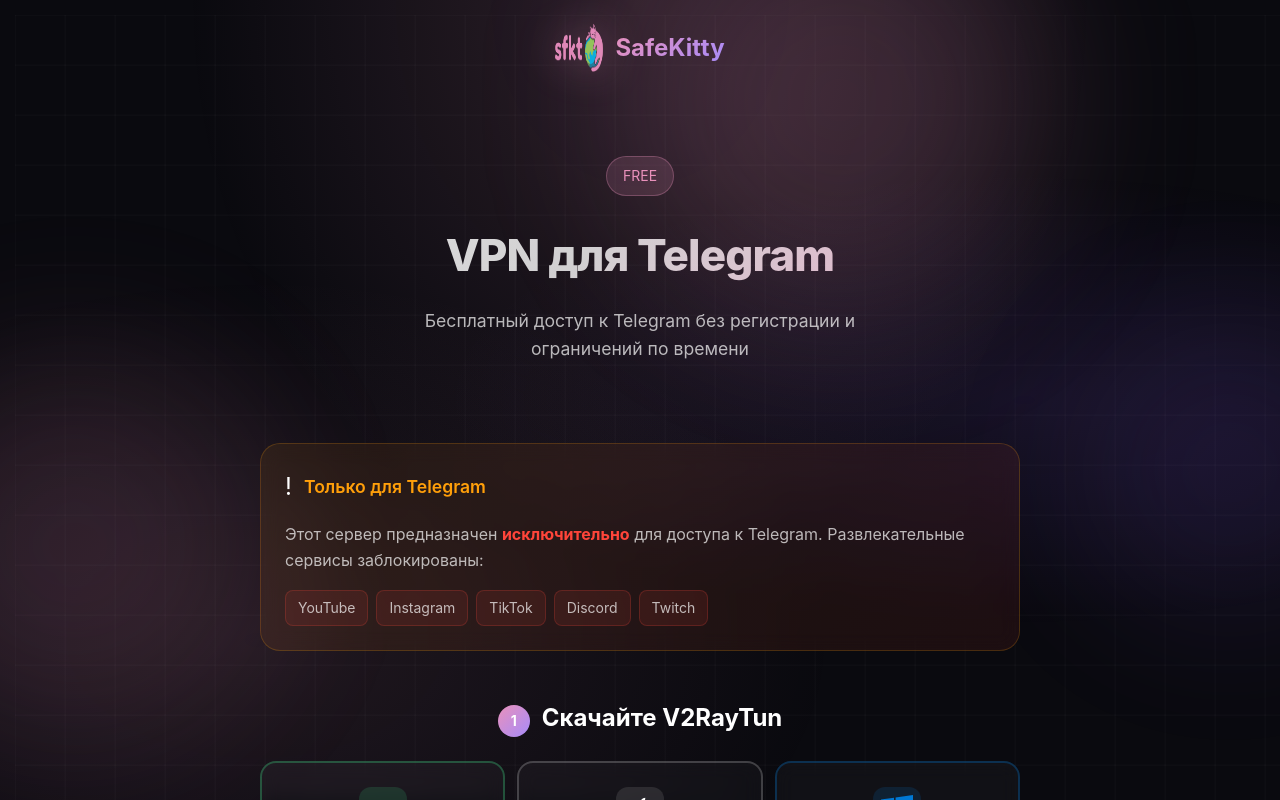
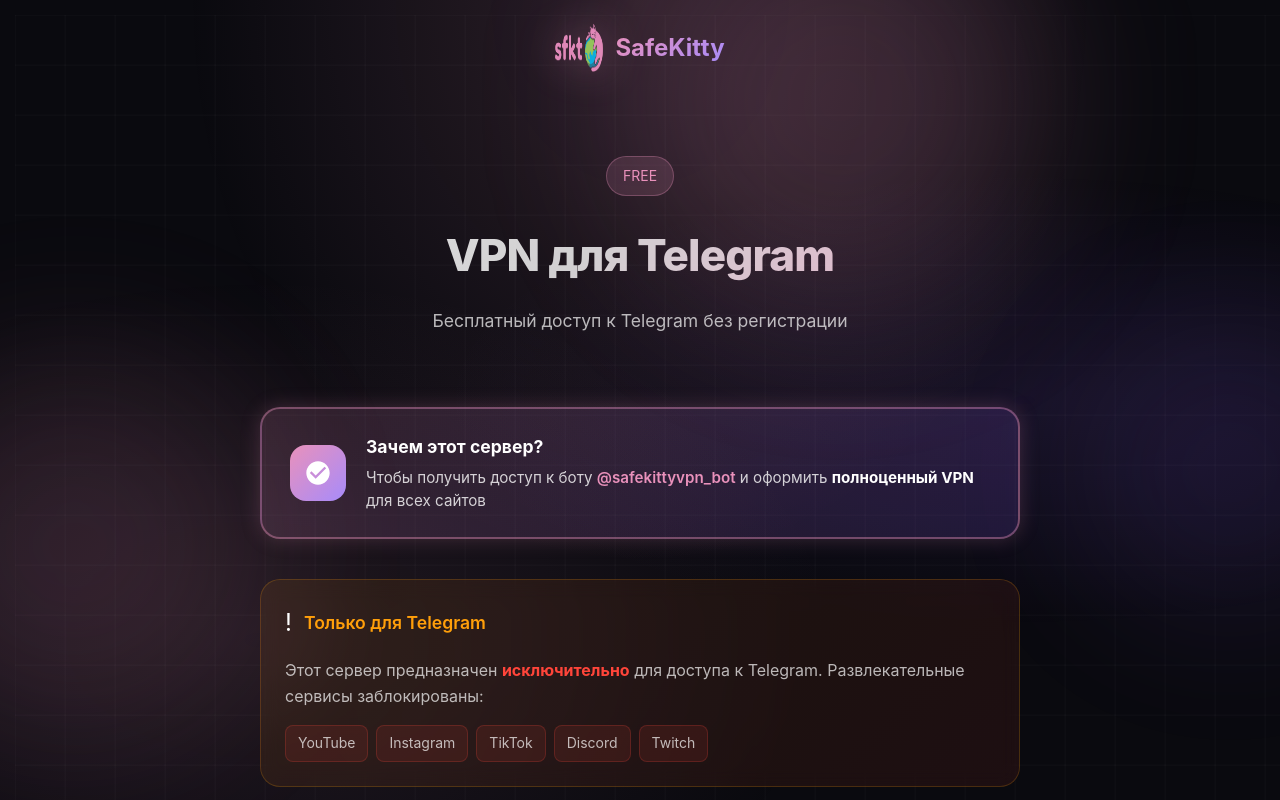
Before and after one commit to mixelka75/sfkt-node-bootstrap, a React (Vite) app in the folder landing/: page / in a window 1280 px wide. Shown: the top 800 px of the page. Built offline with nearby package versions, Linux system fonts and the light colour scheme; the HTML template or start-up script is replaced by a standard one.

Commit message:
fix: logo path, add prominent purpose banner

```diff
--- a/landing/src/App.css
+++ b/landing/src/App.css
@@ -174,6 +174,68 @@
   max-width: 500px;
   margin: 0 auto;
   line-height: 1.6;
+}
+
+/* Purpose Banner */
+.purpose-banner {
+  display: flex;
+  align-items: center;
+  gap: 20px;
+  padding: 24px 28px;
+  background: linear-gradient(135deg, rgba(233, 145, 187, 0.15), rgba(139, 92, 246, 0.15));
+  border: 2px solid rgba(233, 145, 187, 0.4);
+  border-radius: 20px;
+  margin: 32px 0;
+  animation: purposePulse 3s ease-in-out infinite;
+}
+
+@keyframes purposePulse {
+  0%, 100% {
+    box-shadow: 0 0 20px rgba(233, 145, 187, 0.2);
+  }
+  50% {
+    box-shadow: 0 0 40px rgba(233, 145, 187, 0.4);
+  }
+}
+
+.purpose-icon {
+  width: 56px;
+  height: 56px;
+  display: flex;
+  align-items: center;
+  justify-content: center;
+  background: linear-gradient(135deg, #e991bb, #a78bfa);
+  border-radius: 16px;
+  flex-shrink: 0;
+}
+
+.purpose-icon svg {
+  width: 28px;
+  height: 28px;
+  color: white;
+}
+
+.purpose-content h3 {
+  font-size: 1.1rem;
+  font-weight: 700;
+  color: #ffffff;
+  margin-bottom: 6px;
+}
+
+.purpose-content p {
+  font-size: 0.95rem;
+  color: rgba(255, 255, 255, 0.8);
+  line-height: 1.5;
+  margin: 0;
+}
+
+.purpose-content a {
+  color: #e991bb;
+  font-weight: 600;
+}
+
+.purpose-content strong {
+  color: #ffffff;
 }
 
 /* Warning Card */
--- a/landing/src/App.tsx
+++ b/landing/src/App.tsx
@@ -35,7 +35,7 @@
         {/* Header */}
         <header className="header">
           <div className="logo">
-            <img src="/sfktlogo.png" alt="SafeKitty" className="logo-img" />
+            <img src={`${import.meta.env.BASE_URL}sfktlogo.png`} alt="SafeKitty" className="logo-img" />
             <span className="logo-text">SafeKitty</span>
           </div>
         </header>
@@ -47,9 +47,25 @@
           </div>
           <h1 className="hero-title">VPN для Telegram</h1>
           <p className="hero-subtitle">
-            Бесплатный доступ к Telegram без регистрации и ограничений по времени
+            Бесплатный доступ к Telegram без регистрации
           </p>
         </section>
+
+        {/* Purpose Banner */}
+        <div className="purpose-banner">
+          <div className="purpose-icon">
+            <svg viewBox="0 0 24 24" fill="currentColor" width="32" height="32">
+              <path d="M12 2C6.48 2 2 6.48 2 12s4.48 10 10 10 10-4.48 10-10S17.52 2 12 2zm-2 15l-5-5 1.41-1.41L10 14.17l7.59-7.59L19 8l-9 9z"/>
+            </svg>
+          </div>
+          <div className="purpose-content">
+            <h3>Зачем этот сервер?</h3>
+            <p>
+              Чтобы получить доступ к боту <a href={CONFIG.BOT_URL}>{CONFIG.BOT_USERNAME}</a> и
+              оформить <strong>полноценный VPN</strong> для всех сайтов
+            </p>
+          </div>
+        </div>
 
         {/* Warning */}
         <div className="warning-card">
```
